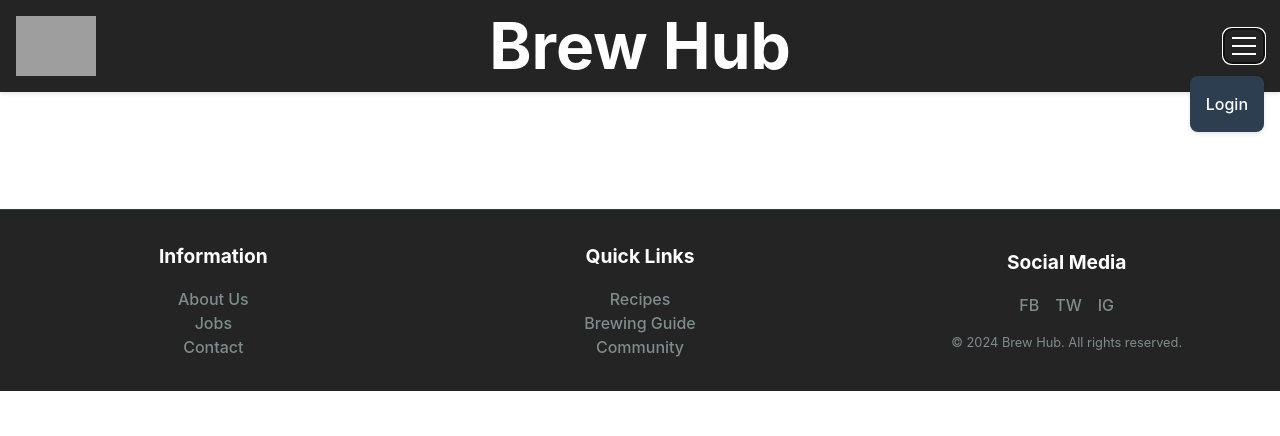
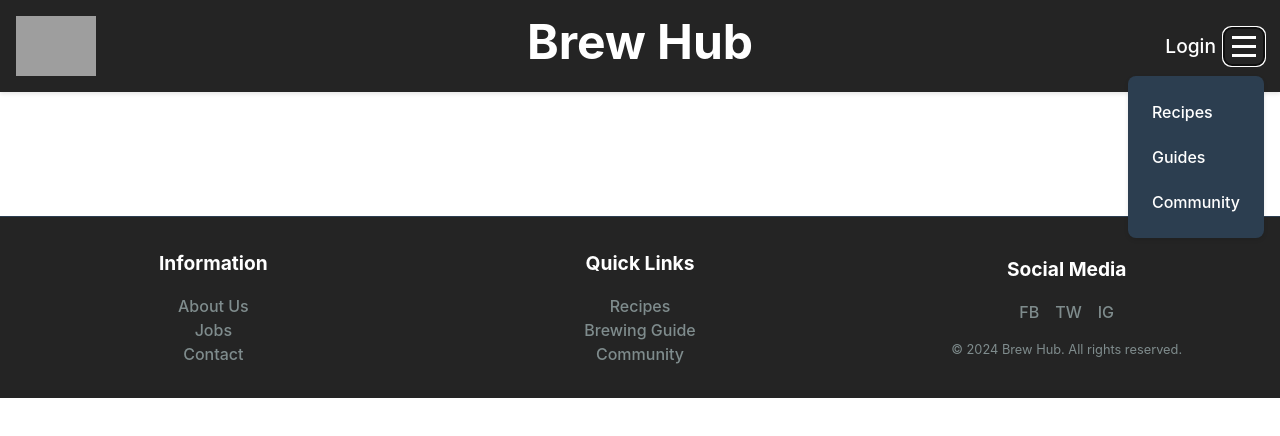
Before and after one commit to PeterKock/brewhub-frontend, a React (Vite) app: page /retailer/inventory in a window 1280 px wide. Both pictures are taken after a click on the button 1244 px from the left and 46 px from the top of the page. Shown: the top 436 px of the page. Built offline with nearby package versions, Linux system fonts and the light colour scheme; grey boxes are pictures that could not be loaded.

Commit message:
Header fixed to show login next to burger menu, burger menu now has now got a list, styles fixed and organized

```diff
--- a/src/components/header.jsx
+++ b/src/components/header.jsx
@@ -16,10 +16,11 @@ const Header = () => {
                         <img src="src/assets/logo.png" alt="Logo" className="logo" />
                     </Link>
                 </div>
-
-                <h1 className="brand-name">Brew Hub</h1>
-
+                    <Link to="/">
+                        <h1 className="brand-name">Brew Hub</h1>
+                    </Link>
                 <div className="menu-container">
+                    <Link to="/login" className="login-link">Login</Link>
                     <button className="hamburger-button" onClick={toggleMenu}>
                         <span className="hamburger-line"></span>
                         <span className="hamburger-line"></span>
@@ -27,7 +28,9 @@ const Header = () => {
                     </button>
 
                     <div className={`menu-dropdown ${isMenuOpen ? 'open' : ''}`}>
-                        <Link to="/login" className="login-link">Login</Link>
+                        <Link to="/recipes" className="recipes">Recipes</Link>
+                        <Link to="/guide" className="guide">Guides</Link>
+                        <Link to="/community" className="community">Community</Link>
                     </div>
                 </div>
             </div>
--- a/src/pages/customer/dashboard.jsx
+++ b/src/pages/customer/dashboard.jsx
@@ -1,7 +1,7 @@
 export default function CustomerDashboard() {
     return (
         <div className="page customer-dashboard">
-            <h1>Customer Dashboard</h1>
+            <h2>Customer Dashboard</h2>
         </div>
     );
 }
--- a/src/pages/customer/favorites.jsx
+++ b/src/pages/customer/favorites.jsx
@@ -1,7 +1,7 @@
 export default function CustomerFavorites() {
     return (
         <div className="page customer-favorites">
-            <h1>My Favorite Recipes</h1>
+            <h2>My Favorite Recipes</h2>
         </div>
     );
 }
--- a/src/pages/customer/guides.jsx
+++ b/src/pages/customer/guides.jsx
@@ -1,7 +1,7 @@
 export default function CustomerGuides() {
     return (
         <div className="page guides">
-            <h1>Guides</h1>
+            <h2>Guides</h2>
         </div>
     );
 }
--- a/src/pages/customer/orders.jsx
+++ b/src/pages/customer/orders.jsx
@@ -1,7 +1,7 @@
 export default function CustomerOrders() {
     return (
         <div className="page customer-orders">
-            <h1>My Orders</h1>
+            <h2>My Orders</h2>
         </div>
     );
 }
--- a/src/pages/customer/recipes.jsx
+++ b/src/pages/customer/recipes.jsx
@@ -1,7 +1,7 @@
 export default function CustomerRecipes() {
     return (
         <div className="page recipes">
-            <h1>Brew Recipes</h1>
+            <h2>Brew Recipes</h2>
         </div>
     );
 }
--- a/src/pages/public/aboutuspage.jsx
+++ b/src/pages/public/aboutuspage.jsx
@@ -1,7 +1,7 @@
 export default function AboutUsPage() {
     return (
         <div className="page aboutus-page">
-            <h1>About us</h1>
+            <h2>About us</h2>
         </div>
     );
 }
--- a/src/pages/public/loginpage.jsx
+++ b/src/pages/public/loginpage.jsx
@@ -1,7 +1,7 @@
 export default function LoginPage() {
     return (
         <div className="page login-page">
-            <h1>Login</h1>
+            <h2>Login</h2>
         </div>
     );
 }
--- a/src/pages/public/registerpage.jsx
+++ b/src/pages/public/registerpage.jsx
@@ -1,7 +1,7 @@
 export default function RegisterPage() {
     return (
         <div className="page register-page">
-            <h1>Register</h1>
+            <h2>Register</h2>
         </div>
     );
 }
--- a/src/pages/retailer/dashboard.jsx
+++ b/src/pages/retailer/dashboard.jsx
@@ -1,7 +1,7 @@
 export default function RetailerDashboard() {
     return (
         <div className="page retailer-dashboard">
-            <h1>Retailer Dashboard</h1>
+            <h2>Retailer Dashboard</h2>
         </div>
     );
 }
--- a/src/pages/retailer/inventory.jsx
+++ b/src/pages/retailer/inventory.jsx
@@ -1,7 +1,7 @@
 export default function RetailerInventory() {
     return (
         <div className="page retailer-inventory">
-            <h1>Retailer Inventory</h1>
+            <h2>Retailer Inventory</h2>
         </div>
     );
 }
--- a/src/styles/styles.css
+++ b/src/styles/styles.css
@@ -11,6 +11,7 @@
         4.1 Header Styles
         4.2 Logo
         4.3 Brandname
+        4.4 Login
         4.4 Menu
     5. Main
         5.1 Content
@@ -33,10 +34,18 @@
   --accent-hover-color: #2980b9;
   --card-color: #ffffff;
 
+  /* Font Size */
+  --p-font-size: 0.8rem;
+  --h1-font-size: 3rem;
+  --h2-font-size: 2.5rem;
+  --h3-font-size: 1.5rem;
+  --h4-font-size: 1.2rem;
+
   /* Layout */
   --max-width-value: 1920px;
 
   /* Spacing */
+  --spacing-xsm: 0.3rem;
   --spacing-sm: 0.5rem;
   --spacing-md: 1rem;
   --spacing-lg: 2rem;
@@ -53,20 +62,20 @@
 
 h1 {
   color: var(--primary-text-color);
-  font-size: 3rem;
+  font-size: var(--h1-font-size);
   margin-bottom: var(--spacing-md);
 }
 
 h2 {
   color: var(--primary-text-color);
-  font-size: 2.5rem;
+  font-size: var(--h2-font-size);
   text-align: center;
   margin-bottom: var(--spacing-xl);
 }
 
 p {
   color: var(--secondary-bg-color);
-  font-size: 0.8rem;
+  font-size: var(--p-font-size);
 }
 
 /* ------------------------------- 3. Layout --------------------------------------- */
@@ -126,12 +135,34 @@ p {
 .brand-name {
   position: absolute;
   left: 50%;
+  top: 0;
   transform: translateX(-50%);
   margin: 0;
-  font-size: 4rem;
+  font-size: var(--h1-font-size);
 }
 
-/* --------------- 4.4 Menu ------------------------- */
+/* --------------- 4.4 Login ------------------------- */
+
+.login-link {
+  color: var(--primary-text-color);
+  font-size: var(--h4-font-size);
+  text-decoration: none;
+  font-weight: 500;
+  order: 1;
+}
+
+.login-link:hover {
+  color: var(--accent-color);
+}
+
+/* --------------- 4.5 Menu ------------------------- */
+
+.menu-container {
+  display: flex;
+  align-items: center;
+  gap: var(--spacing-sm);
+  flex-direction: row;
+}
 
 .hamburger-button {
   background: none;
@@ -141,11 +172,12 @@ p {
   display: flex;
   flex-direction: column;
   gap: 6px;
+  order: 2;
 }
 
 .hamburger-line {
   width: 24px;
-  height: 2px;
+  height: 3px;
   background-color: var(--primary-text-color);
   transition: var(--transition-default-value);
 }
@@ -159,20 +191,29 @@ p {
   border-radius: var(--border-radius-value);
   display: none;
   box-shadow: var(--card-shadow-value);
+  flex-direction: column;
+  gap: var(--spacing-xsm);
+  z-index: 1000;
+}
+
+.menu-dropdown a {
+  color: var(--primary-text-color);
+  text-decoration: none;
+  display: block;
+  padding: var(--spacing-sm) var(--spacing-sm);
+  transition: color var(--transition-default-value);
+}
+
+.menu-dropdown a:hover {
+  color: var(--accent-color);
 }
 
 .menu-dropdown.open {
-  display: block;
+  display: flex;
 }
 
-.login-link {
-  color: var(--primary-text-color);
-  text-decoration: none;
-  font-weight: 500;
-}
-
-.login-link:hover {
-  color: var(--accent-color);
+.hamburger-button:hover .hamburger-line {
+  background-color: var(--accent-color);
 }
 
 /* ------------------------------- 5. main -------------------------------- */
@@ -228,7 +269,7 @@ p {
 .feature-card h3 {
   color: var(--secondary-bg-color);
   margin-bottom: var(--spacing-md);
-  font-size: 1.5rem;
+  font-size: var(--h3-font-size);
 }
 
 .feature-button {
@@ -277,7 +318,7 @@ p {
 .recipe-card h3 {
   color: var(--secondary-bg-color);
   margin-bottom: var(--spacing-md);
-  font-size: 1.5rem;
+  font-size: var(--h3-font-size);
 }
 
 .difficulty {
@@ -337,9 +378,9 @@ p {
 }
 
 .footer-section h4 {
+  margin-bottom: var(--spacing-md);
   color: var(--primary-text-color);
-  font-size: 1.2rem;
-  margin-bottom: var(--spacing-md);
+  font-size: var(--h4-font-size);
   text-align: center;
 }
 
```
